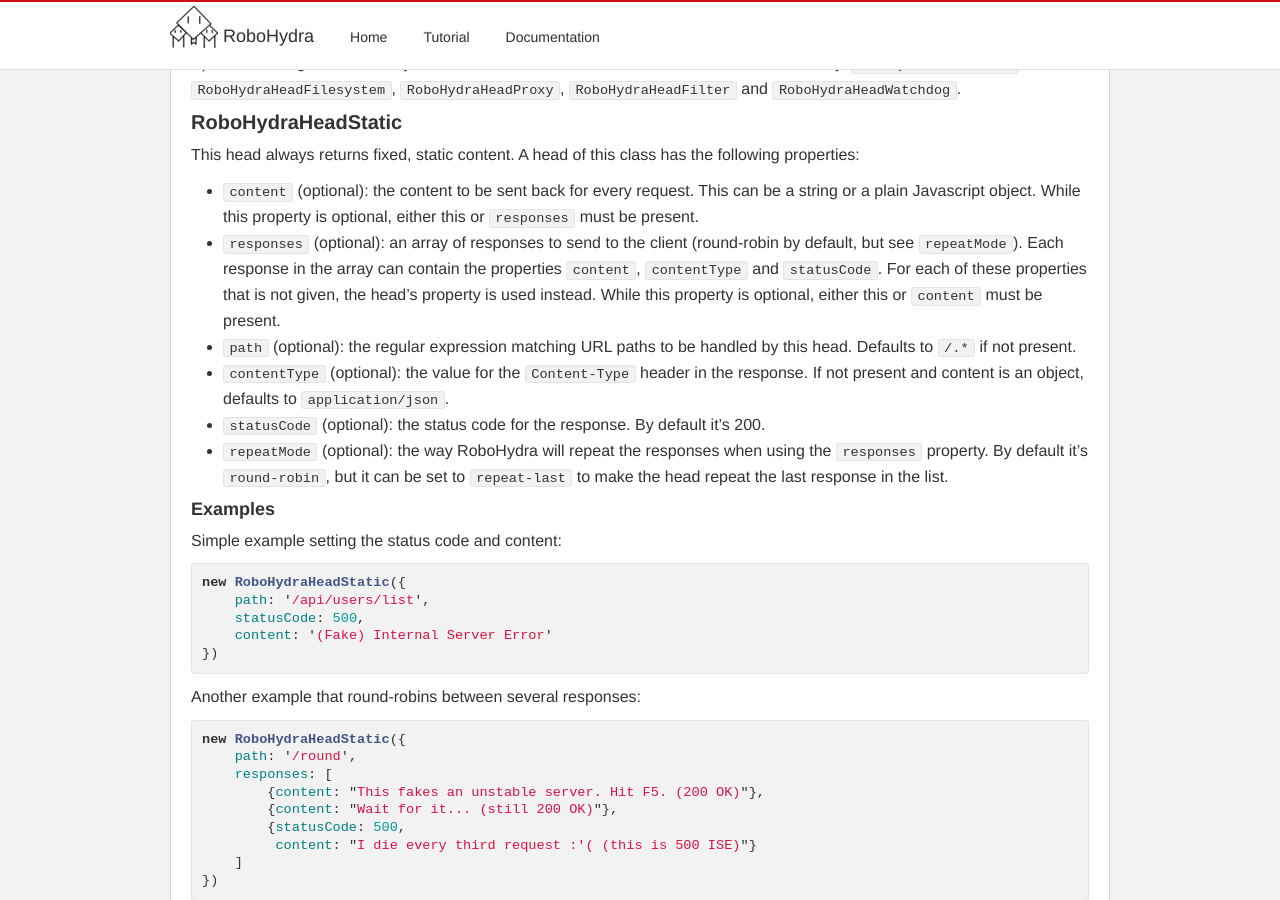
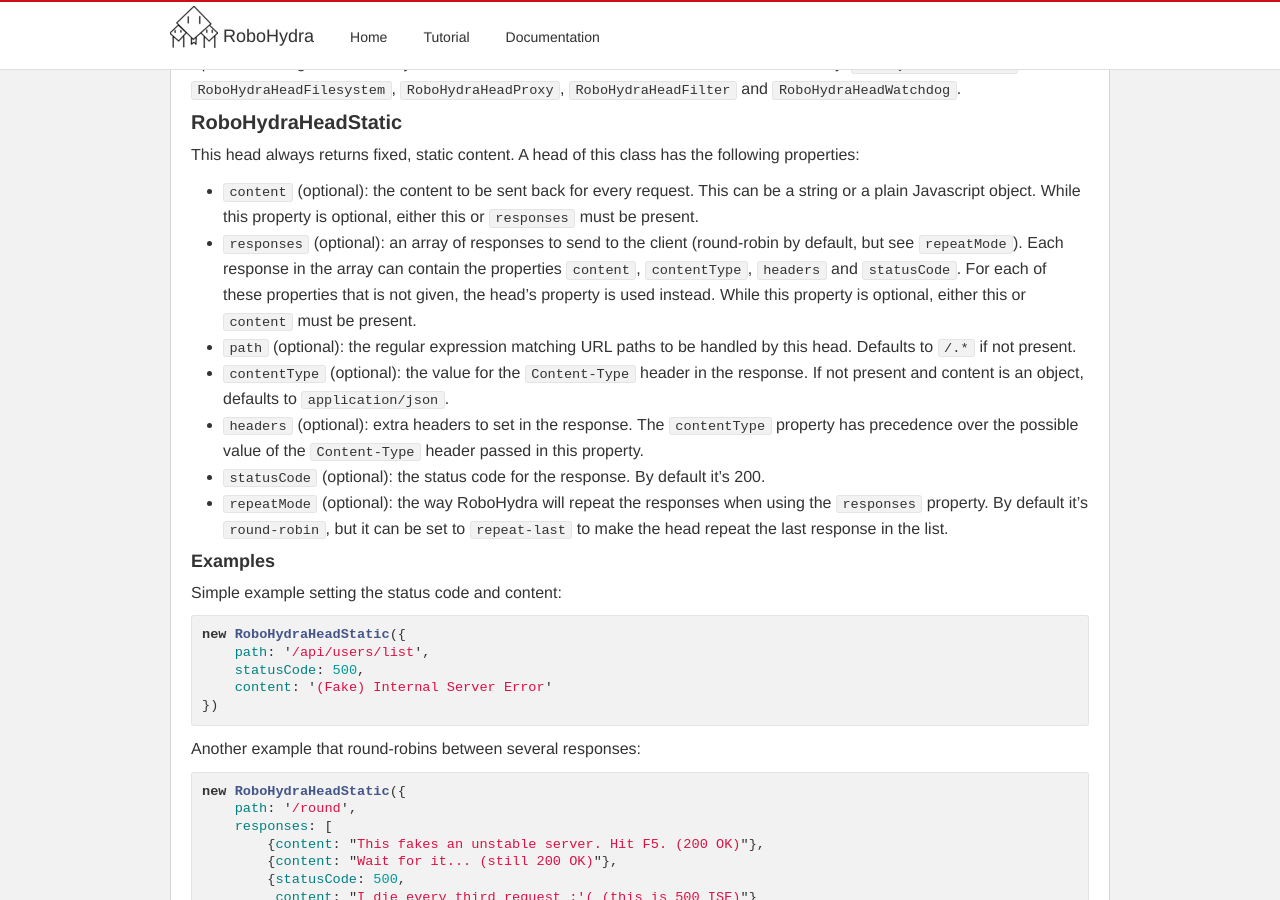
Before and after one commit to robohydra/robohydra, a Jekyll site: the page built from docs/head/heads/index.md, in a window 1280 px wide and 900 px high, scrolled down 2994 px. Built offline with Jekyll 4.4.1, drawn with Linux system fonts in a browser that asks for light colours.

Commit message:
Document the new headers property for RoboHydraHeadStatic

```diff
--- a/docs/head/heads/index.md
+++ b/docs/head/heads/index.md
@@ -209,15 +209,18 @@ has the following properties:
   present.
 * `responses` (optional): an array of responses to send to the client
   (round-robin by default, but see `repeatMode`). Each response in the
-  array can contain the properties `content`, `contentType` and
-  `statusCode`. For each of these properties that is not given, the
-  head's property is used instead. While this property is optional,
-  either this or `content` must be present.
+  array can contain the properties `content`, `contentType`, `headers`
+  and `statusCode`. For each of these properties that is not given,
+  the head's property is used instead. While this property is
+  optional, either this or `content` must be present.
 * `path` (optional): the regular expression matching URL paths to be
   handled by this head. Defaults to `/.*` if not present.
 * `contentType` (optional): the value for the `Content-Type` header in
   the response. If not present and content is an object, defaults to
   `application/json`.
+* `headers` (optional): extra headers to set in the response. The
+  `contentType` property has precedence over the possible value of the
+  `Content-Type` header passed in this property.
 * `statusCode` (optional): the status code for the response. By
   default it's 200.
 * `repeatMode` (optional): the way RoboHydra will repeat the responses
```
